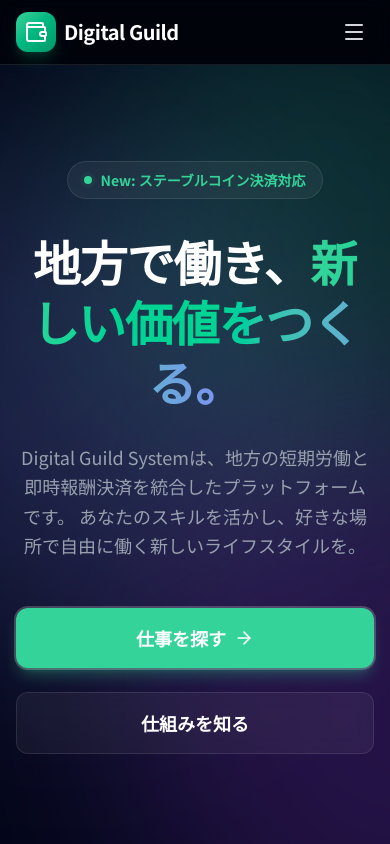
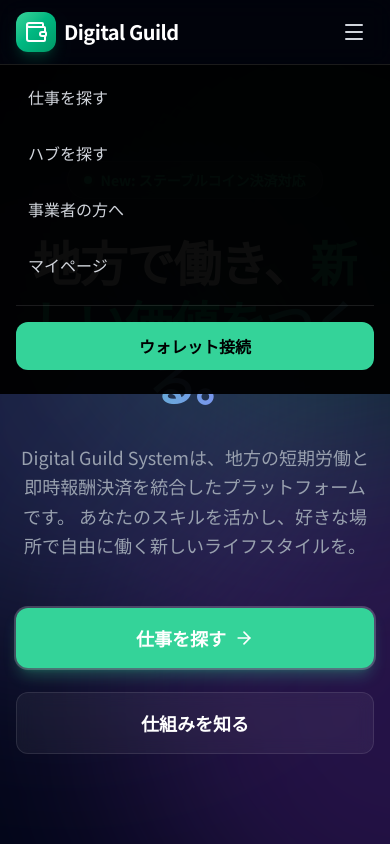
Before and after one commit to ironscom-live-jp/digital-guild-mvp, a Next.js app: page / in a window 390 px wide. Both pictures are taken after a click on the button 354 px from the left and 32 px from the top of the page. Shown: the top 844 px of the page. Built offline with nearby package versions, Linux system fonts and the light colour scheme.

Commit message:
Fix mobile menu: Add toggle logic and UI

```diff
--- a/src/components/Navbar.tsx
+++ b/src/components/Navbar.tsx
@@ -1,11 +1,13 @@
 'use client';
 
+import { useState } from 'react';
 import Link from 'next/link';
 import { Wallet, Menu, Loader2, LogOut } from 'lucide-react';
 import { useWallet } from '@/context/WalletContext';
 
 export default function Navbar() {
     const { isConnected, isConnecting, walletAddress, connectWallet, disconnectWallet, balanceSc } = useWallet();
+    const [isMobileMenuOpen, setIsMobileMenuOpen] = useState(false);
 
     return (
         <nav className="border-b border-white/10 bg-black/50 backdrop-blur-md sticky top-0 z-50">
@@ -69,12 +71,90 @@
                     </div>
 
                     <div className="md:hidden">
-                        <button className="p-2 text-gray-300">
+                        <button
+                            onClick={() => setIsMobileMenuOpen(!isMobileMenuOpen)}
+                            className="p-2 text-gray-300 hover:text-white transition-colors"
+                        >
                             <Menu className="h-6 w-6" />
                         </button>
                     </div>
                 </div>
             </div>
+
+            {/* Mobile Menu */}
+            {isMobileMenuOpen && (
+                <div className="md:hidden border-t border-white/10 bg-black/95 backdrop-blur-xl absolute w-full left-0">
+                    <div className="px-4 pt-2 pb-6 space-y-2">
+                        <Link
+                            href="/jobs"
+                            className="block px-3 py-3 text-base font-medium text-gray-300 hover:text-white hover:bg-white/5 rounded-lg transition-colors"
+                            onClick={() => setIsMobileMenuOpen(false)}
+                        >
+                            仕事を探す
+                        </Link>
+                        <Link
+                            href="/hubs"
+                            className="block px-3 py-3 text-base font-medium text-gray-300 hover:text-white hover:bg-white/5 rounded-lg transition-colors"
+                            onClick={() => setIsMobileMenuOpen(false)}
+                        >
+                            ハブを探す
+                        </Link>
+                        <Link
+                            href="/providers"
+                            className="block px-3 py-3 text-base font-medium text-gray-300 hover:text-white hover:bg-white/5 rounded-lg transition-colors"
+                            onClick={() => setIsMobileMenuOpen(false)}
+                        >
+                            事業者の方へ
+                        </Link>
+                        <Link
+                            href="/dashboard"
+                            className="block px-3 py-3 text-base font-medium text-gray-300 hover:text-white hover:bg-white/5 rounded-lg transition-colors"
+                            onClick={() => setIsMobileMenuOpen(false)}
+                        >
+                            マイページ
+                        </Link>
+
+                        <div className="pt-4 border-t border-white/10 mt-4">
+                            {isConnected ? (
+                                <div className="space-y-3 px-3">
+                                    <div className="flex justify-between items-center">
+                                        <span className="text-gray-400">Balance</span>
+                                        <span className="font-bold text-primary">{balanceSc.toLocaleString()} SC</span>
+                                    </div>
+                                    <button
+                                        onClick={() => {
+                                            disconnectWallet();
+                                            setIsMobileMenuOpen(false);
+                                        }}
+                                        className="w-full flex items-center justify-center gap-2 bg-red-500/10 border border-red-500/20 text-red-400 px-4 py-3 rounded-xl hover:bg-red-500/20 transition-colors font-bold"
+                                    >
+                                        <span>{walletAddress}</span>
+                                        <LogOut className="h-4 w-4" />
+                                    </button>
+                                </div>
+                            ) : (
+                                <button
+                                    onClick={() => {
+                                        connectWallet();
+                                        setIsMobileMenuOpen(false);
+                                    }}
+                                    disabled={isConnecting}
+                                    className="w-full bg-primary text-black px-4 py-3 rounded-xl hover:bg-emerald-400 transition-colors font-bold flex items-center justify-center gap-2"
+                                >
+                                    {isConnecting ? (
+                                        <>
+                                            <Loader2 className="h-4 w-4 animate-spin" />
+                                            接続中...
+                                        </>
+                                    ) : (
+                                        'ウォレット接続'
+                                    )}
+                                </button>
+                            )}
+                        </div>
+                    </div>
+                </div>
+            )}
         </nav>
     );
 }
```
